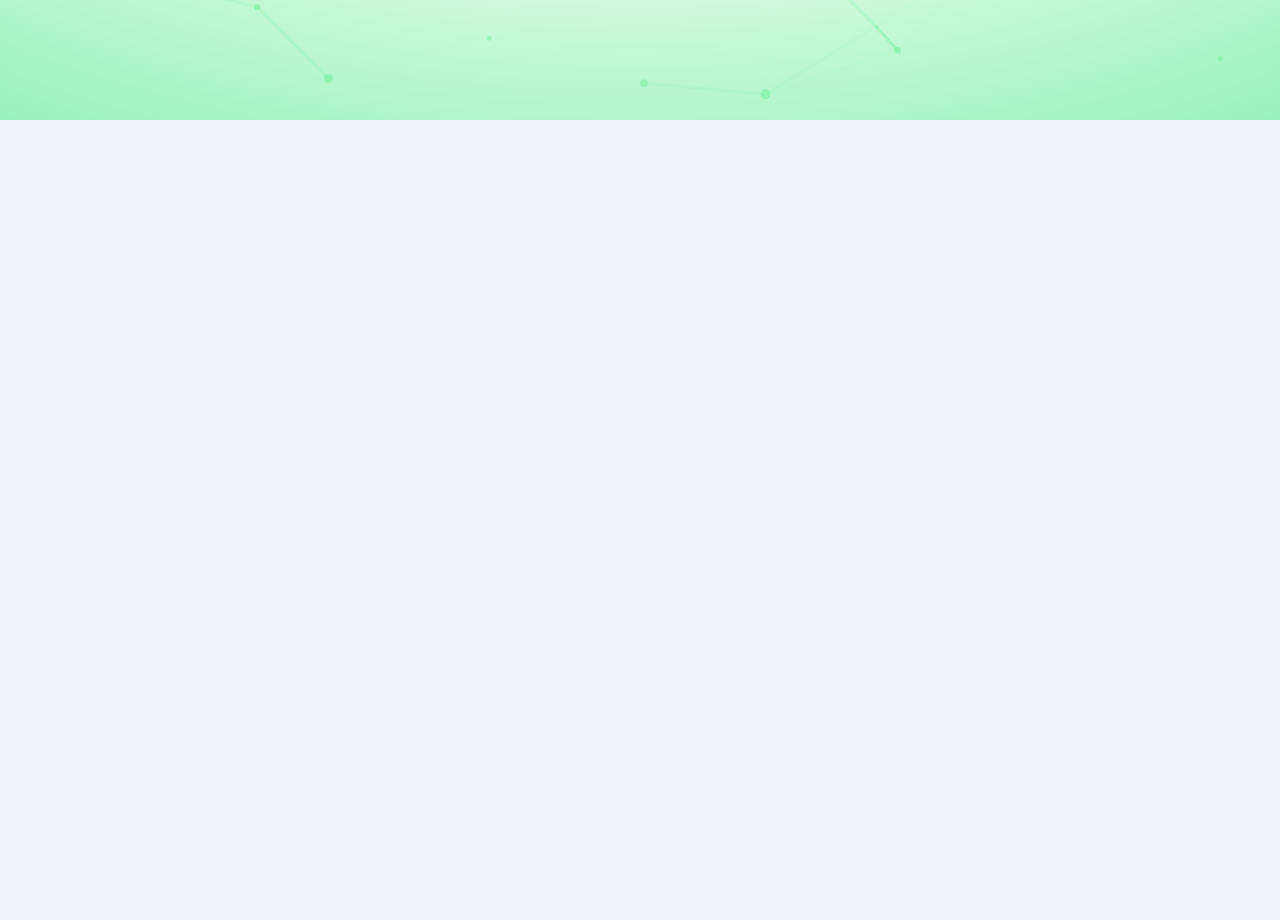
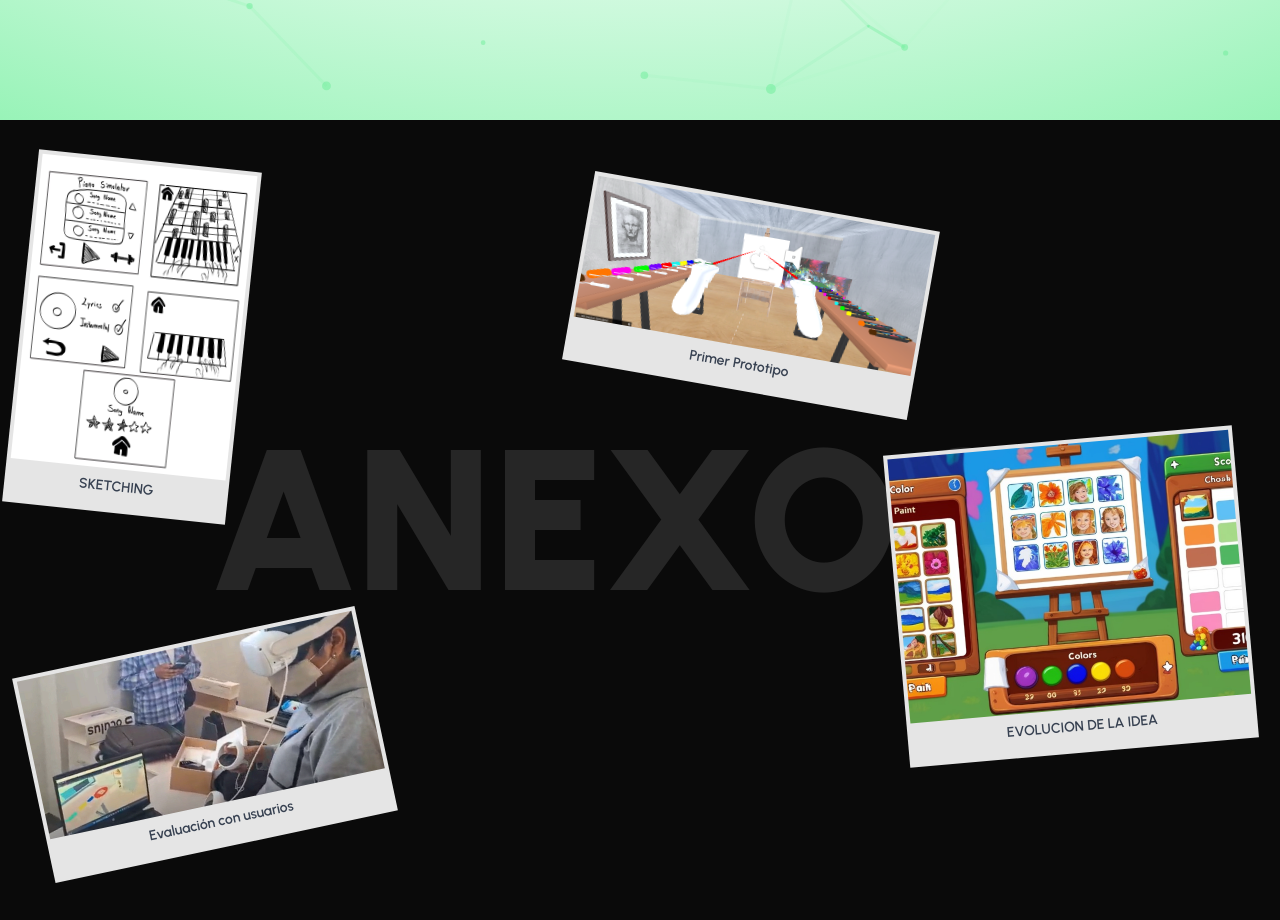
Before and after one commit to ChristianPE1/Web-IHC, a Next.js app: page /relaxingspace in a window 1280 px wide. Shown: the part 680-1600 px from the top of the page. Before the commit the page ends 800 px from the top, so only its background shows below. Built offline with nearby package versions, Linux system fonts and the light colour scheme.

Commit message:
relaxing space drag card

```diff
--- a/app/(routes)/relaxingspace/page.tsx
+++ b/app/(routes)/relaxingspace/page.tsx
@@ -1,6 +1,7 @@
 import CoverParticles from '@/components/cover-particles';
 import HeroSection from '@/components/relaxing-space/hero-section';
 import TransitionPage from '@/components/transition-page';
+import DragCards from '@/components/relaxing-space/drag-cards';
 
 export default function RelaxingSpace() {
    return (
@@ -9,6 +10,7 @@ export default function RelaxingSpace() {
          <CoverParticles colorParticles='#6DEE9A' />
          <HeroSection />
          <div className="fixed left-0 top-0 -z-10 h-full w-full"><div className="absolute inset-0 -z-10 h-full w-full bg-white [background:radial-gradient(125%_125%_at_50%_10%,#fff_40%,#6DEE9A_100%)]"></div></div>
+         <DragCards />
       </>
    );
 }
```
Also changed, not shown: components/relaxing-space/drag-cards.tsx (renamed from components/paintvr/drag-cards.tsx).
